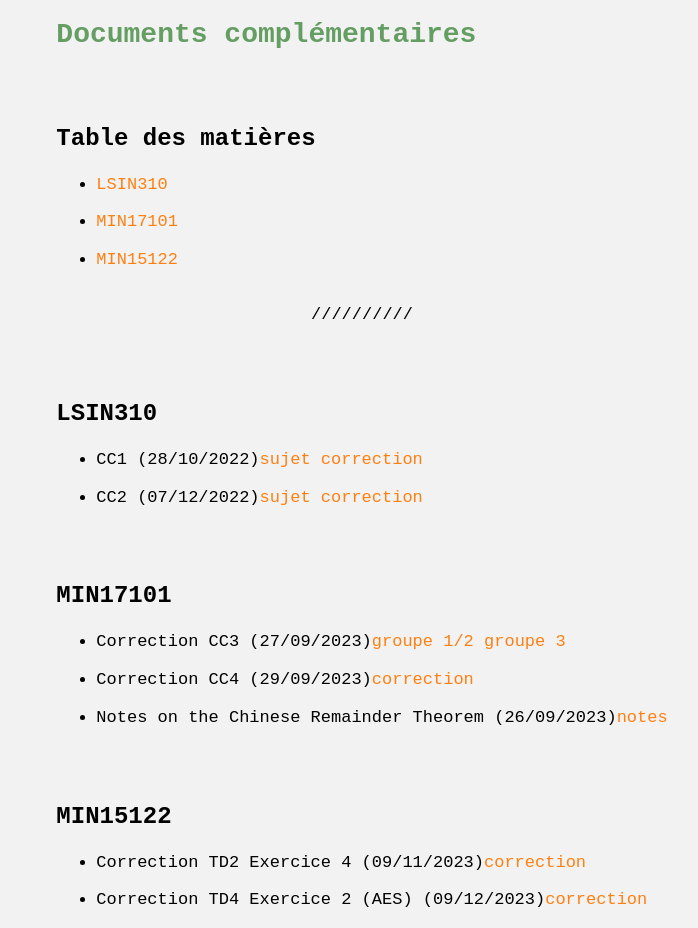
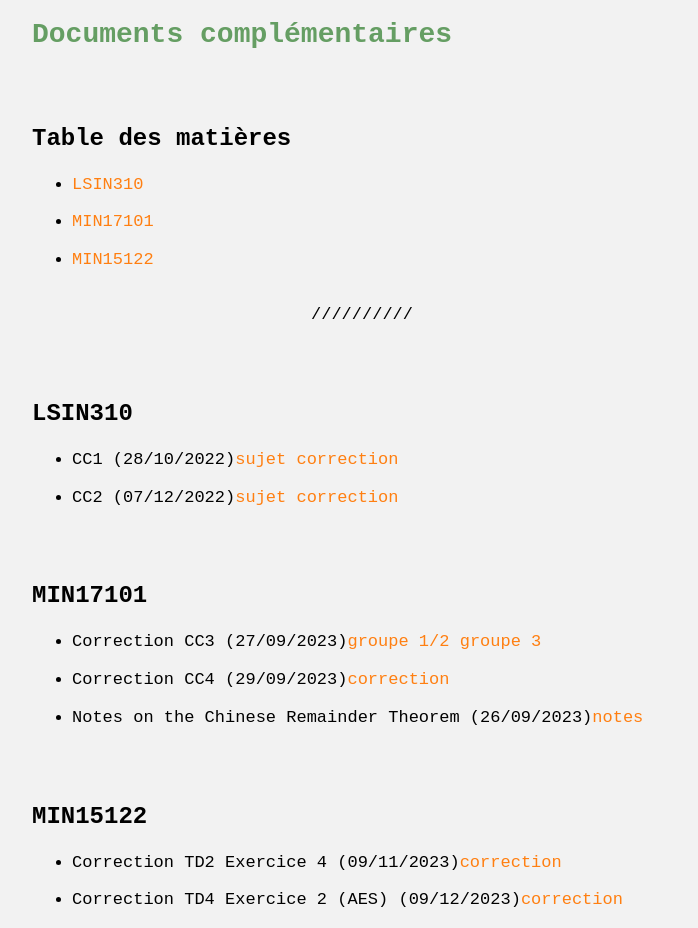
Before and after one commit to baudrin-j/baudrin-j.github.io, a Jekyll site: the page built from documents.md, in a window 1280 px wide. Shown: the whole page, without its empty margins (278-976 px from the left). Built offline with Jekyll 4.4.1, drawn with Linux system fonts in a browser that asks for light colours.

Commit message:
Update no-style-please.scss

```diff
--- a/_sass/no-style-please.scss
+++ b/_sass/no-style-please.scss
@@ -22,7 +22,7 @@ a:hover {
 }
 
 .wrapper {
-  width: fit-content;
+  width: 100vw;
   max-width: 660px;
   margin: 0rem auto;
 }
```
